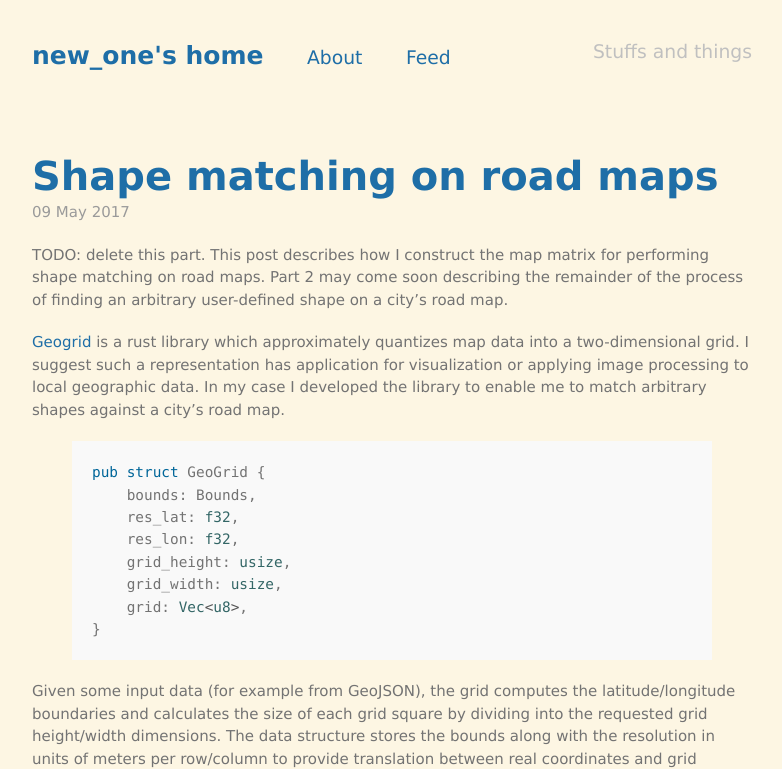
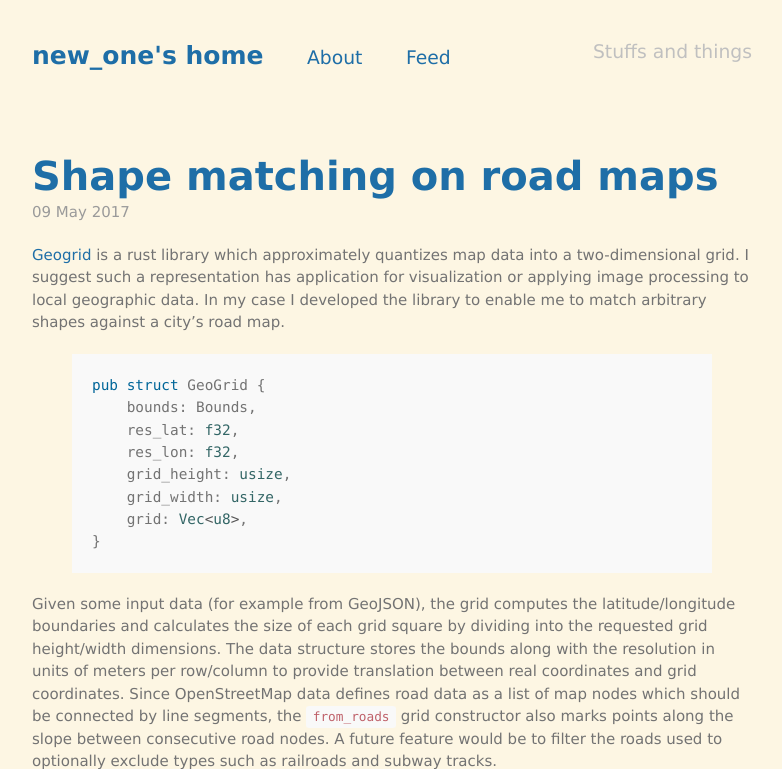
Before and after one commit to pelmers/pelmers.github.io, a Jekyll site: the page built from index.html, in a window 1280 px wide and 900 px high, cut to the strip 0-769 px from the top of the window. Shown: the whole strip, without its empty margins (248-1030 px from the left). Built offline with Jekyll 4.4.1, drawn with Linux system fonts in a browser that asks for light colours; the list of posts is cut into pages by our own code.

Commit message:
delete deleted

```diff
--- a/_posts/2017-05-09-geoshaper.md
+++ b/_posts/2017-05-09-geoshaper.md
@@ -2,11 +2,6 @@
 layout: post
 title: Shape matching on road maps
 ---
-TODO: delete this part. This post describes how I construct the map matrix for
-performing shape matching on road maps. Part 2 may come soon describing the
-remainder of the process of finding an arbitrary user-defined shape on a city's
-road map.
-
 [Geogrid](https://crates.io/crates/geogrid) is a rust library which
 approximately quantizes map data into a two-dimensional grid. I suggest such a
 representation has application for visualization or applying image processing
```
